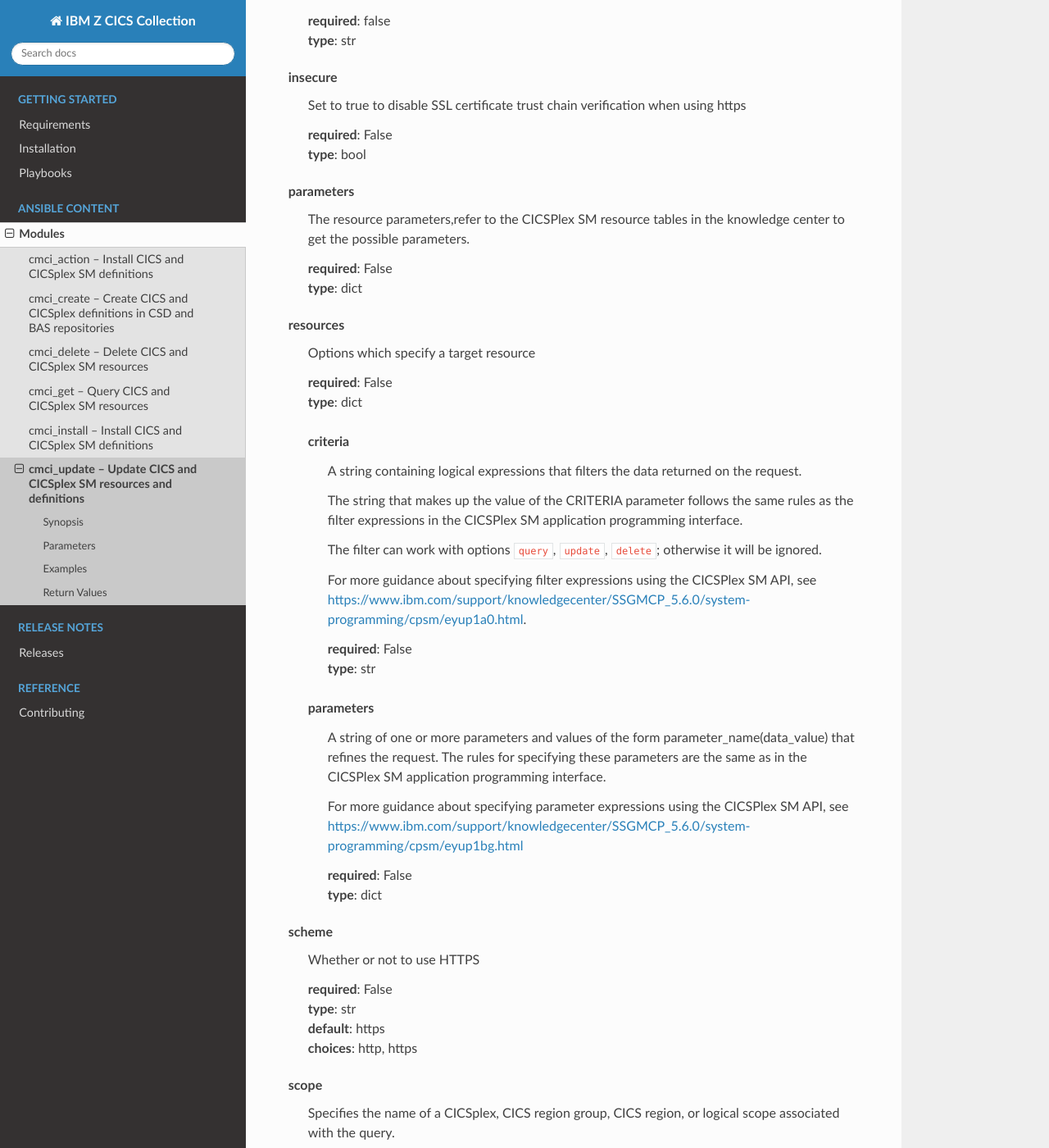
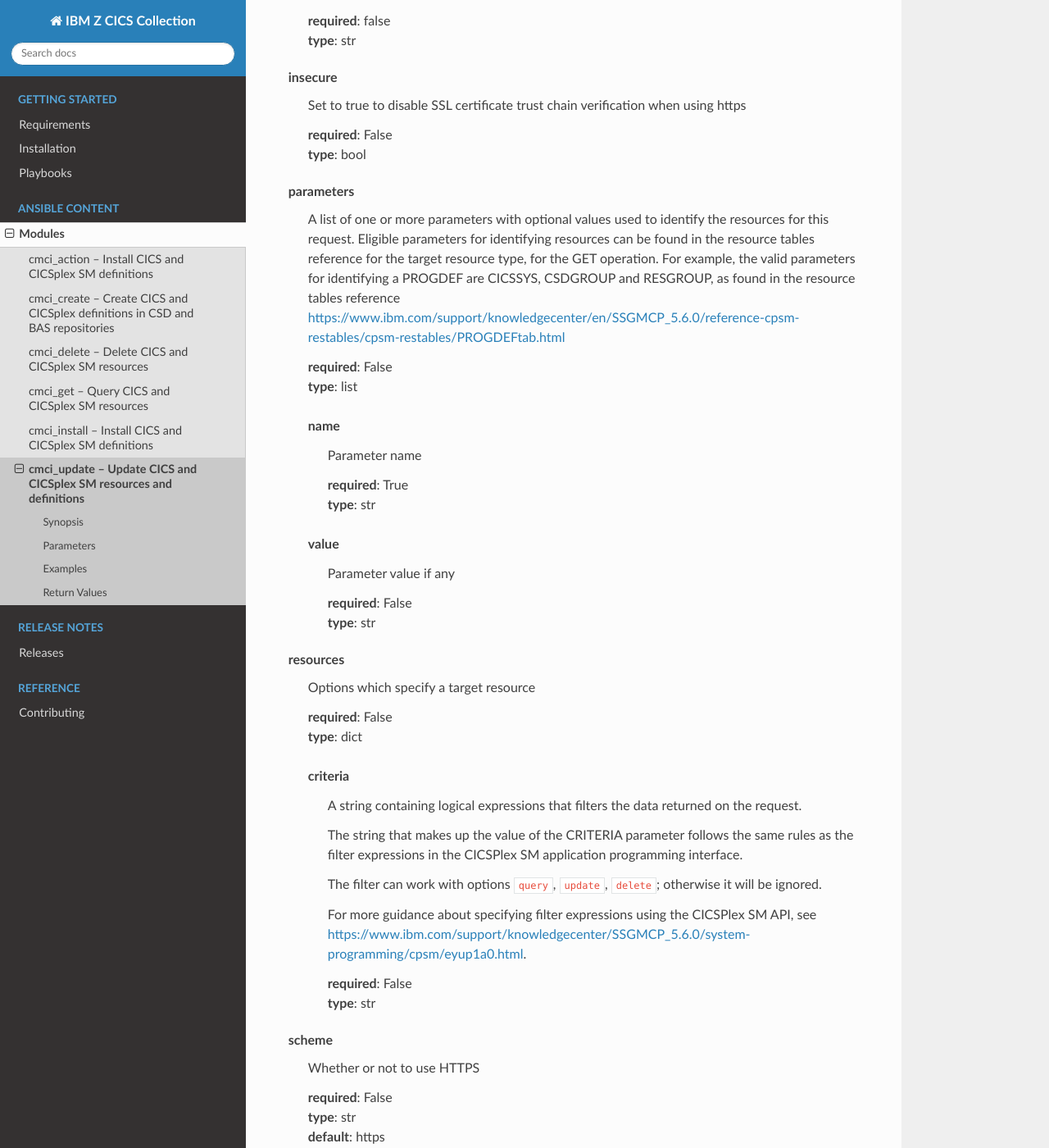
Before and after one commit to ansible-collections/ibm_zos_cics, a Sphinx documentation site: the page built from docs/source/modules/cmci_update.rst, in a window 1280 px wide and 1400 px high, scrolled down 2115 px. Shown: the whole window at 82% size. Built offline with Sphinx 7.4.7 and the Read the Docs theme 2.0.0, drawn with Linux system fonts in a browser that asks for light colours.

Commit message:
Doc updates for params as list
Signed-off-by: Stew Francis <stew@owww.org>

```diff
--- a/docs/source/modules/cmci_update.rst
+++ b/docs/source/modules/cmci_update.rst
@@ -131,11 +131,31 @@ insecure
 
 
 parameters
-  The resource parameters,refer to the CICSPlex SM resource tables in the knowledge center to get the possible parameters.
+  A list of one or more parameters with optional values used to identify the resources for this request. Eligible parameters for identifying resources can be found in the resource tables reference for the target resource type, for the GET operation. For example, the valid parameters for identifying a PROGDEF are CICSSYS, CSDGROUP and RESGROUP, as found in the resource tables reference https://www.ibm.com/support/knowledgecenter/en/SSGMCP_5.6.0/reference-cpsm-restables/cpsm-restables/PROGDEFtab.html
+
 
 
   | **required**: False
-  | **type**: dict
+  | **type**: list
+
+
+
+  name
+    Parameter name
+
+
+    | **required**: True
+    | **type**: str
+
+
+
+  value
+    Parameter value if any
+
+
+    | **required**: False
+    | **type**: str
+
 
 
 
@@ -160,17 +180,6 @@ resources
 
     | **required**: False
     | **type**: str
-
-
-
-  parameters
-    A string of one or more parameters and values of the form parameter_name(data_value) that refines the request. The rules for specifying these parameters are the same as in the CICSPlex SM application programming interface.
-
-    For more guidance about specifying parameter expressions using the CICSPlex SM API, see https://www.ibm.com/support/knowledgecenter/SSGMCP_5.6.0/system-programming/cpsm/eyup1bg.html
-
-
-    | **required**: False
-    | **type**: dict
 
 
 
```
Also changed, not shown: docs/source/modules/cmci_action.rst (+22 -13 lines), docs/source/modules/cmci_create.rst (+22 -2 lines), docs/source/modules/cmci_delete.rst (+22 -13 lines), docs/source/modules/cmci_get.rst (+29 -11 lines), 1 other file.
